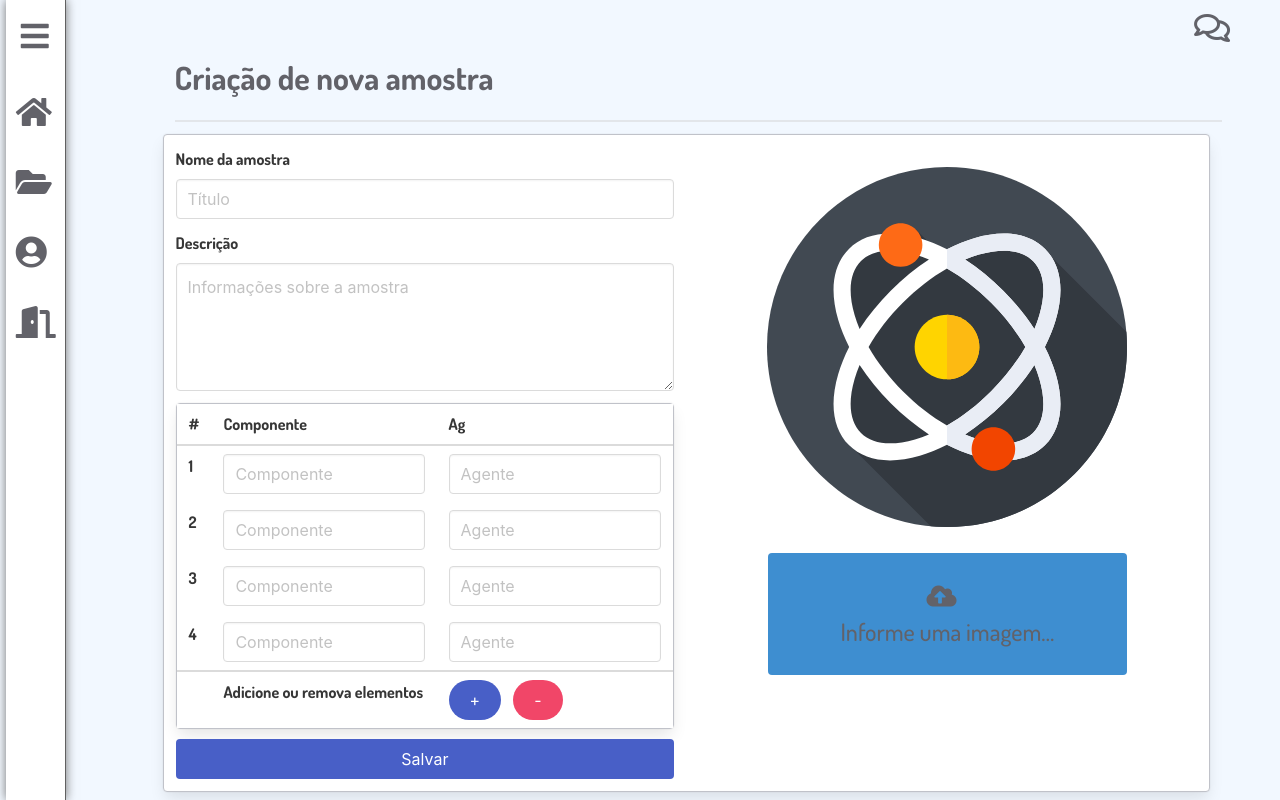
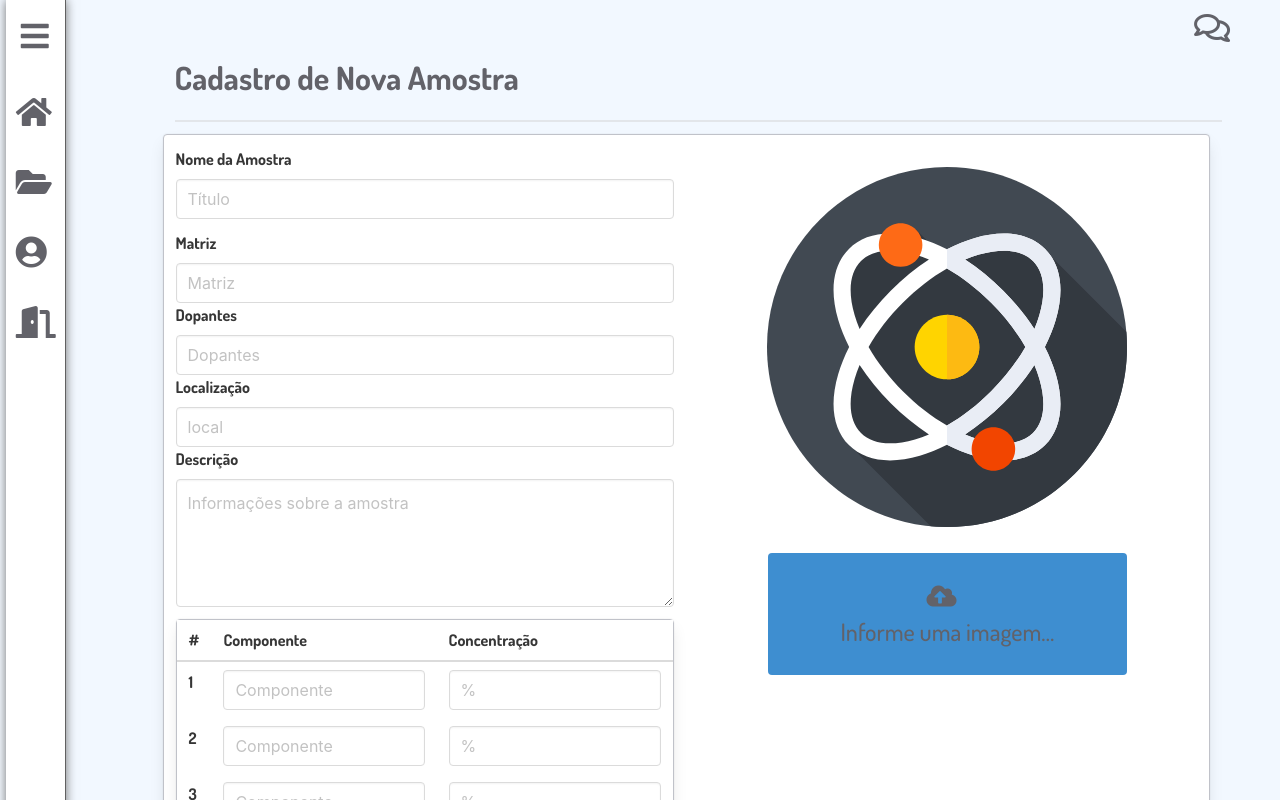
Before and after one commit to yurimarcon/labsystem, a Vue app: page /newSample in a window 1280 px wide. Shown: the top 800 px of the page. Built offline with nearby package versions, Linux system fonts and the light colour scheme.

Commit message:
Atualização de Nova Amostra

```diff
--- /dev/null
+++ b/src/components/MatrizComponent.vue
@@ -0,0 +1,107 @@
+<template>
+<div class="card">
+    <table class="table is-fullwidth">
+        <thead>
+            <th>#</th>
+            <th>Componente</th>
+            <th>Concentração</th>
+        </thead>
+        <tbody v-for="elemento, index in amostraRascunho.elementos" :key="index">
+            <tr>
+                <th>{{index +1}}</th>
+                <th>
+                    <div class="field">
+                        <div class="control">
+                            <input class="input" type="text" placeholder="Componente">
+                        </div>
+                    </div>
+                </th>
+                <th>
+                    <div class="field">
+                        <div class="control">
+                            <input class="input" type="text" placeholder="%">
+                        </div>
+                    </div>
+                </th>
+            </tr>
+        </tbody>
+        <tfoot>
+            <tr>
+                <th>
+
+                </th>
+                <th>
+                    Adicione ou remova Componente
+                </th>
+                <th>
+                    <div class="field is-grouped">
+                        <div class="control">
+                            <button class="button is-link is-rounded" @click="adicionaElemento">+</button>
+                        </div>
+                        <div class="control">
+                            <button class="button is-danger is-rounded" @click="removeElemento">-</button>
+                        </div>
+
+                    </div>
+                </th>
+            </tr>
+        </tfoot>
+
+    </table>
+</div>
+</template>
+
+<script>
+export default {
+    data(){
+        return{
+            amostraRascunho:{
+                titulo:'',
+                descricao:'',
+                elementos:[
+                    {
+                        componente:'',
+                        agente:''
+                    },
+                    {
+                        componente:'',
+                        agente:''
+                    },
+                    {
+                        componente:'',
+                        agente:''
+                    },
+                    {
+                        componente:'',
+                        agente:''
+                    },
+                ]
+            }
+        }
+    },
+    methods:{
+        adicionaElemento(){
+            this.amostraRascunho.elementos.push({
+
+                        componente:'',
+                        agente:''
+                    })
+        },
+        removeElemento(){
+            this.amostraRascunho.elementos.pop({
+                        componente:'',
+                        agente:''
+                    })
+        }
+    }
+}
+</script>
+
+<style scoped>
+hr{
+    background-color: rgba(214, 214, 214, .5);
+}
+.salvar{
+    margin-top: 2%;
+}
+</style>
--- a/src/pages/NewSample.vue
+++ b/src/pages/NewSample.vue
@@ -3,15 +3,27 @@
         <BotoesSuperior/>
     </div>
     <div class="container">
-        <h1 class="title">Criação de nova amostra</h1>
+        <h1 class="title">Cadastro de Nova Amostra</h1>
         <hr>
         <div class="columns card">
             <div class="column is-6-desktop">
                 <div class="field">
-                    <label class="label">Nome da amostra</label>
+                    <label class="label">Nome da Amostra</label>
                     <div class="control">
                         <input class="input" type="text" placeholder="Título" v-model=amostraRascunho.titulo>
                     </div>
+                </div>
+                <div>
+                        <label class="label">Matriz</label>
+                        <input class="input" type="text" placeholder="Matriz" v-model=amostraRascunho.matriz>
+                </div>
+                <div>
+                        <label class="label">Dopantes</label>
+                        <input class="input" type="text" placeholder="Dopantes" v-model=amostraRascunho.dopantes>
+                </div>
+                <div>
+                        <label class="label">Localização</label>
+                        <input class="input" type="text" placeholder="local" v-model=amostraRascunho.local>
                 </div>
                 <div class="field">
                     <label class="label">Descrição</label>
@@ -19,56 +31,8 @@
                         <textarea class="textarea" placeholder="Informações sobre a amostra" v-model=amostraRascunho.descricao></textarea>
                     </div>
                 </div>
-
-                <div class="card">
-                    <table class="table is-fullwidth">
-                        <thead>
-                            <th>#</th>
-                            <th>Componente</th>
-                            <th>Ag</th>
-                        </thead>
-                        <tbody v-for="elemento, index in amostraRascunho.elementos" :key="index">
-                            <tr>
-                                <th>{{index +1}}</th>
-                                <th>
-                                    <div class="field">
-                                        <div class="control">
-                                            <input class="input" type="text" placeholder="Componente">
-                                        </div>
-                                    </div>
-                                </th>
-                                <th>
-                                    <div class="field">
-                                        <div class="control">
-                                            <input class="input" type="text" placeholder="Agente">
-                                        </div>
-                                    </div>
-                                </th>
-                            </tr>
-                        </tbody>
-                        <tfoot>
-                            <tr>
-                                <th>
-
-                                </th>
-                                <th>
-                                    Adicione ou remova elementos
-                                </th>
-                                <th>
-                                    <div class="field is-grouped">
-                                        <div class="control">
-                                            <button class="button is-link is-rounded" @click="adicionaElemento">+</button>
-                                        </div>
-                                        <div class="control">
-                                            <button class="button is-danger is-rounded" @click="removeElemento">-</button>
-                                        </div>
-
-                                    </div>
-                                </th>
-                            </tr>
-                        </tfoot>
-
-                    </table>
+                <div>
+                    <MatrizComponent/>
                 </div>
 
                 <div class="field salvar">
@@ -105,10 +69,14 @@
 <script>
 // import { mapGetters} from 'vuex'
 import BotoesSuperior from '../components/BotoesSuperior'
+import MatrizComponent from '../components/MatrizComponent'
 
 export default {
     name:'NewSample',
-    components:{BotoesSuperior},
+    components:{
+        BotoesSuperior,
+        MatrizComponent
+    },
     data(){
         return{
             amostraRascunho:{
```
